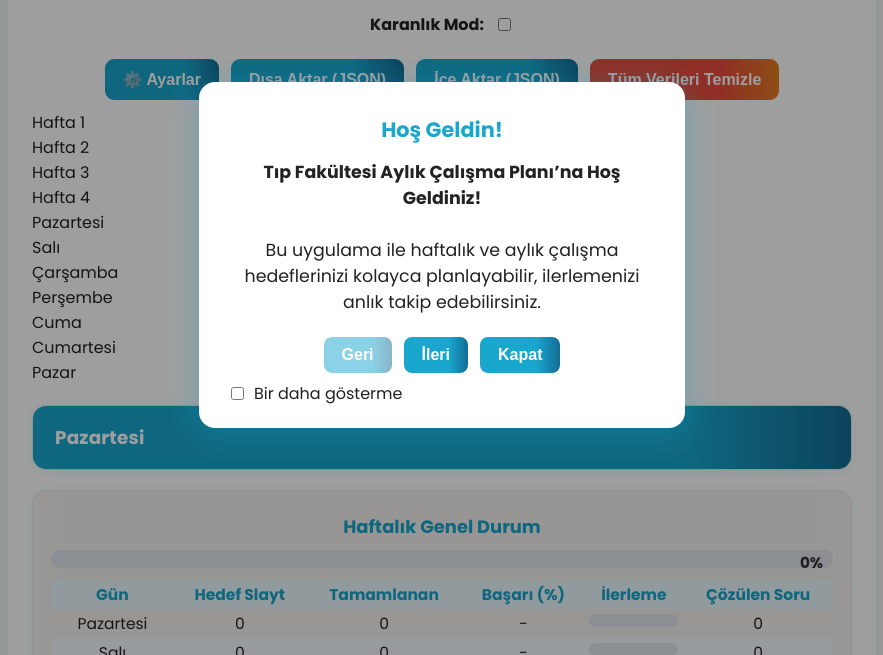
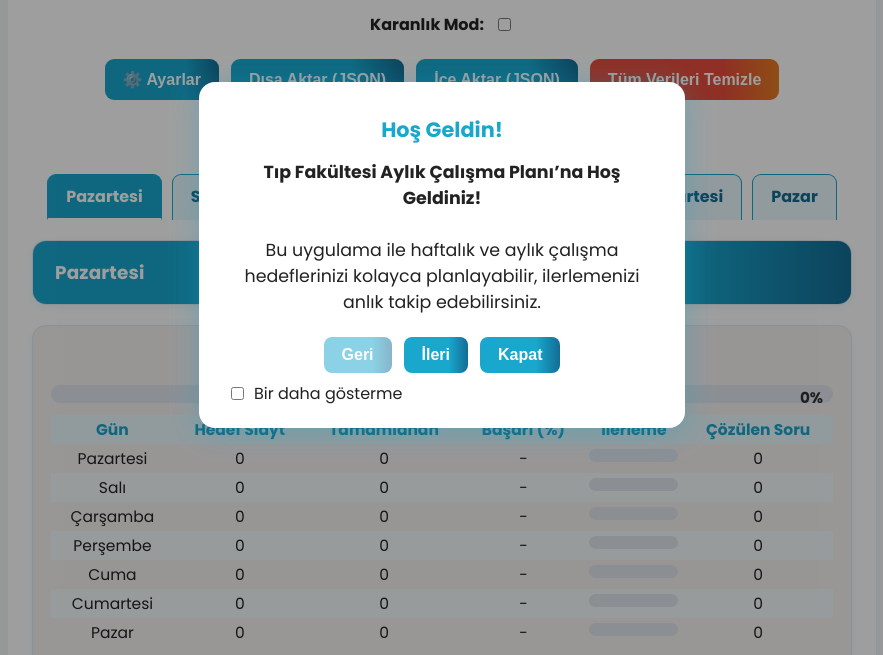
Before and after one commit to huseyinozcanasta/program, a plain HTML site: page index.html in a window 1280 px wide. Shown: the part 145-800 px from the top of the page, without its empty margins (198-1081 px from the left). Drawn offline with Linux system fonts and the light colour scheme.

Commit message:
Update style.css

```diff
--- a/style.css
+++ b/style.css
@@ -565,3 +565,37 @@ body.dark-mode #settings-modal .day-toggle-btn.selected {
     overflow-y: auto;
     /* Modal içeriği ekranın %96'sından uzun olursa içinde scroll çıkar */
 }
+
+
+.tabs {
+    display: flex;
+    gap: 10px;
+    margin-bottom: 18px;
+    justify-content: center;
+    flex-wrap: wrap;
+}
+.tab {
+    padding: 9px 18px;
+    border-radius: 9px 9px 0 0;
+    background: #eaf8fc;
+    color: #146C94;
+    font-weight: 600;
+    cursor: pointer;
+    border: 1.5px solid #19A7CE;
+    border-bottom: none;
+    transition: background .3s, color .3s;
+}
+.tab.active {
+    background: #19A7CE;
+    color: #fff;
+    border-bottom: 2.5px solid #fff;
+}
+body.dark-mode .tab {
+    background: #232831;
+    color: #30c8e8;
+    border-color: #146C94;
+}
+body.dark-mode .tab.active {
+    background: #146C94;
+    color: #fff;
+}
```
